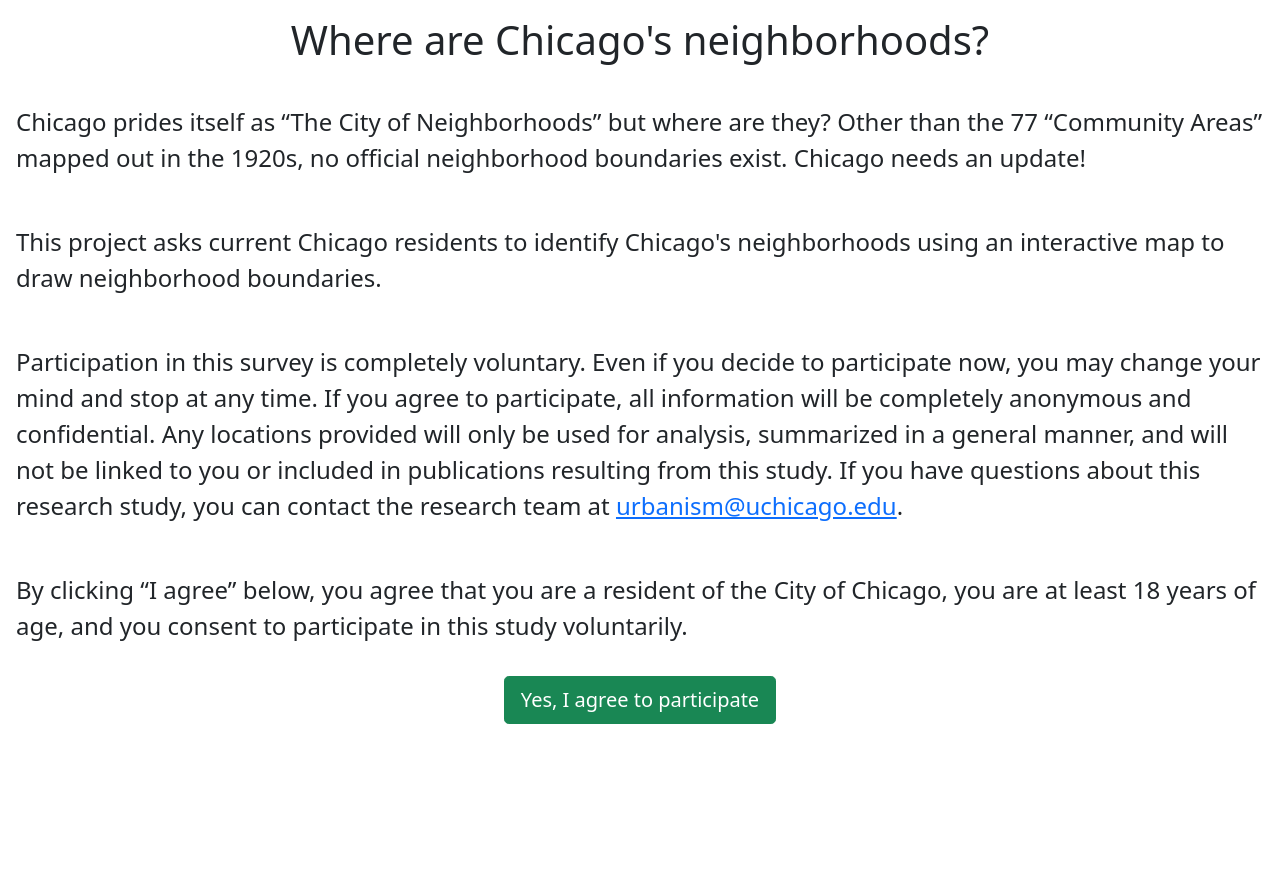
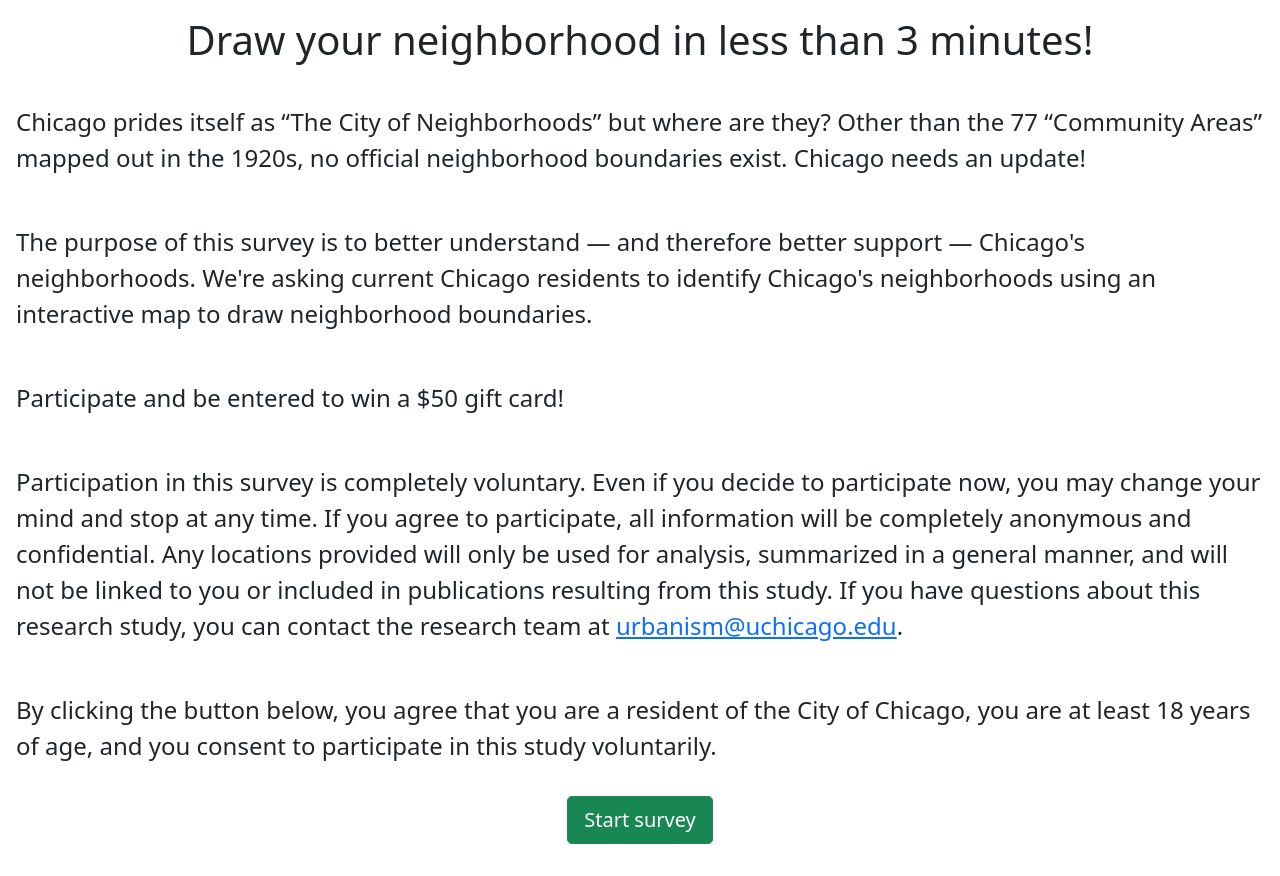
Before and after one commit to divij-sinha/neighbourhood-mapping, a Flask app: page / in a window 1280 px wide. Before the commit the page ends 724 px from the top, so only its background shows below. Run offline with Flask 3, Linux system fonts and the light colour scheme.

Commit message:
text changes first page

```diff
--- a/app/forms.py
+++ b/app/forms.py
@@ -195,4 +195,4 @@ class SurveyFeedback(FlaskForm):
 
 
 class AgreeButton(FlaskForm):
-    agree = SubmitField("Yes, I agree to participate")
+    agree = SubmitField("Start survey")
--- a/app/templates/start_page.html
+++ b/app/templates/start_page.html
@@ -1,7 +1,7 @@
 {% extends "_base_page.html" %} {% block map_head %} {% endblock %} {% block
 body %}
 <div class="container-fluid p-3 text-center h-1">
-  <h1>Where are Chicago's neighborhoods?</h1>
+  <h1>Draw your neighborhood in less than 3 minutes!</h1>
 </div>
 <p class="fs-4 lead p-3">
   Chicago prides itself as “The City of Neighborhoods” but where are they? Other
@@ -9,8 +9,12 @@ body %}
   neighborhood boundaries exist. Chicago needs an update!
 </p>
 <p class="fs-4 lead p-3">
-  This project asks current Chicago residents to identify Chicago's
+  The purpose of this survey is to better understand — and therefore better support — Chicago's neighborhoods.
+  We're asking current Chicago residents to identify Chicago's
   neighborhoods using an interactive map to draw neighborhood boundaries.
+</p>
+<p class="fs-4 lead p-3">
+  Participate and be entered to win a $50 gift card!
 </p>
 <p class="fs-4 lead p-3">
   Participation in this survey is completely voluntary. Even if you decide to
@@ -23,7 +27,7 @@ body %}
   <a href="mailto:urbanism@uchicago.edu">urbanism@uchicago.edu</a>.
 </p>
 <p class="fs-4 lead p-3">
-  By clicking “I agree” below, you agree that you are a resident of the City of
+  By clicking the button below, you agree that you are a resident of the City of
   Chicago, you are at least 18 years of age, and you consent to participate in
   this study voluntarily.
 </p>
```
